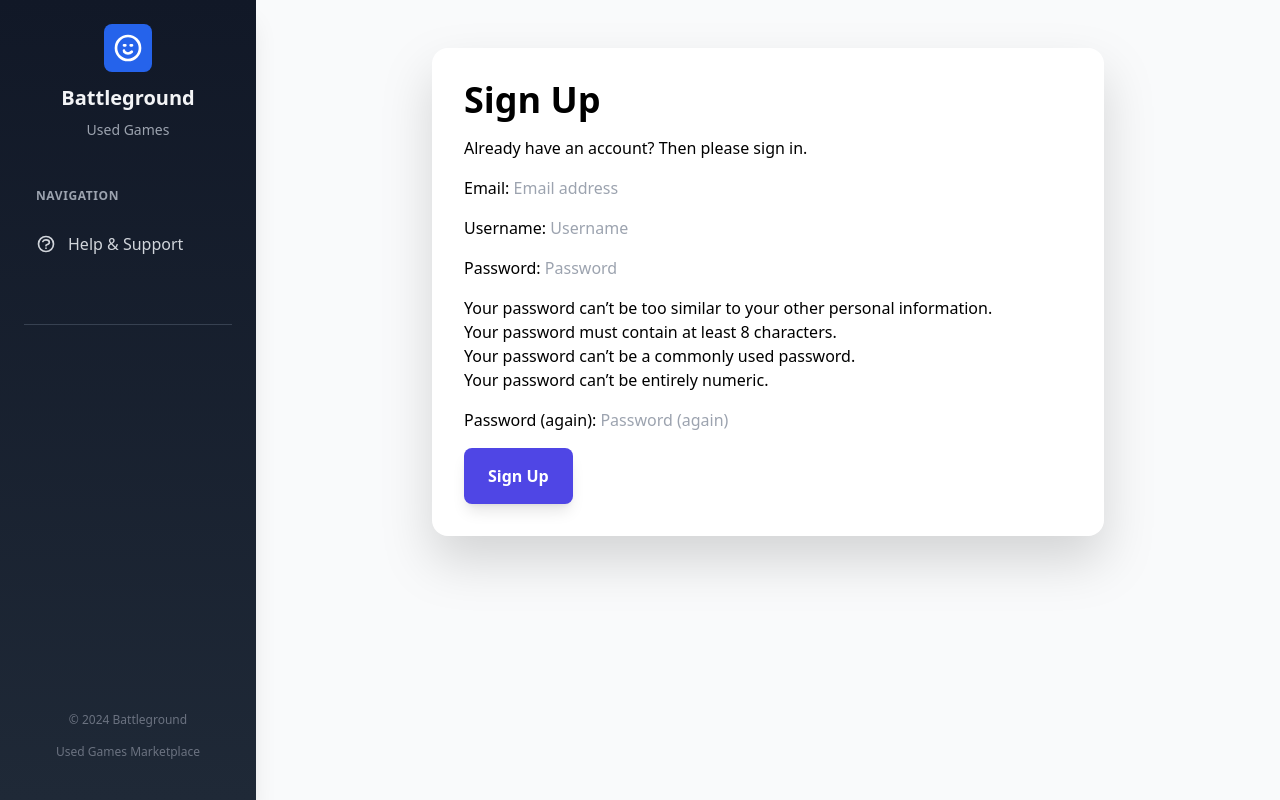
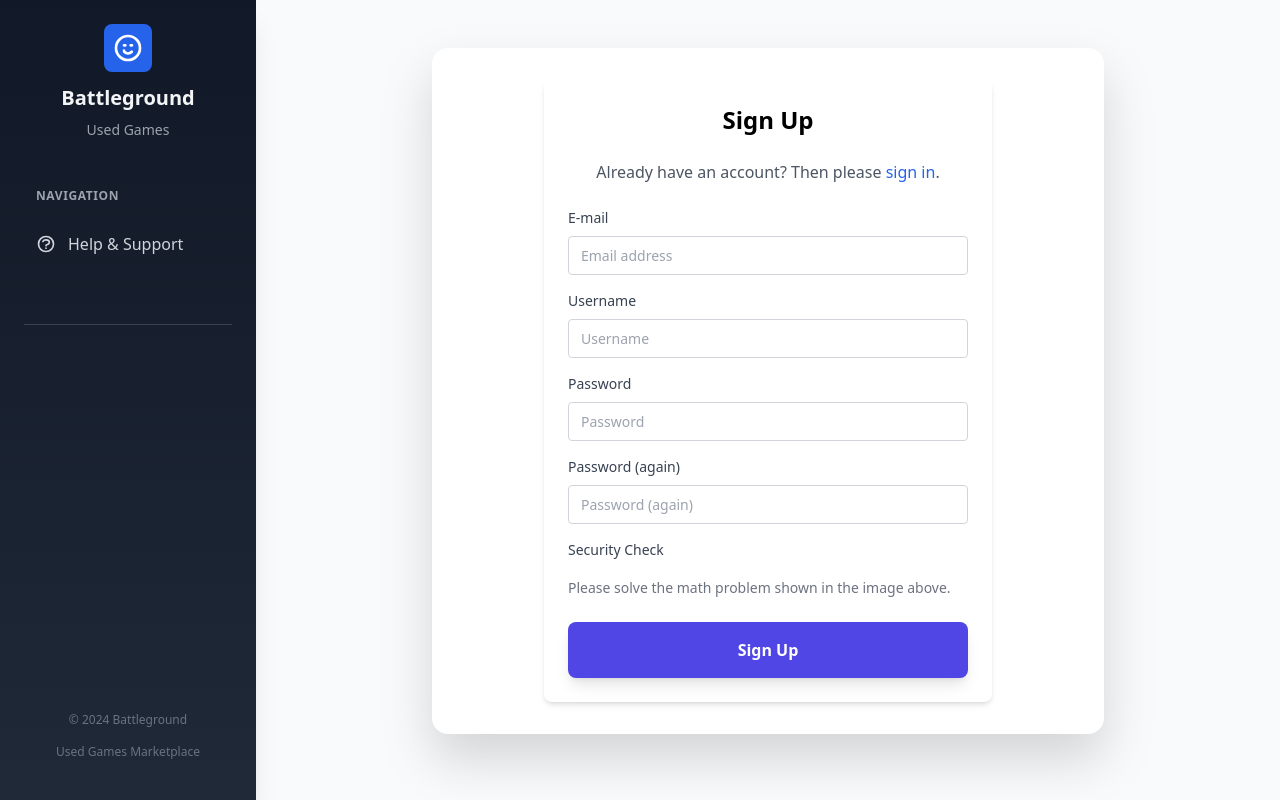
Before and after one commit to frenchdubliner/BattleGroundUsedGames, a Django app: page /accounts/signup/ in a window 1280 px wide. Shown: the part 80-880 px from the top of the page. Run offline with Django 5.2, Linux system fonts and the light colour scheme; some libraries are stand-ins or nearby versions.

Commit message:
updated requirements

```diff
--- a/a_core/urls.py
+++ b/a_core/urls.py
@@ -29,6 +29,7 @@ from django.conf.urls.static import static
 urlpatterns = [
     path('admin/', honeypot_admin, name='honeypot_admin'),  # Honeypot - fake admin
     path('theboss/', admin.site.urls),  # Real admin
+    path('captcha/', include('captcha.urls')),
     path('accounts/', include('allauth.urls')),
     path('', home_view, name='home'),
     path('profile/', include('a_users.urls')),
--- /dev/null
+++ b/a_users/allauth_forms.py
@@ -0,0 +1,10 @@
+from allauth.account.forms import SignupForm
+from captcha.fields import CaptchaField
+
+class CustomSignupForm(SignupForm):
+    captcha = CaptchaField()
+
+    def __init__(self, *args, **kwargs):
+        super().__init__(*args, **kwargs)
+        # Make captcha field required
+        self.fields['captcha'].required = True
--- a/a_users/templates/a_users/profile_edit.html
+++ b/a_users/templates/a_users/profile_edit.html
@@ -10,7 +10,7 @@
 <div class="text-center flex flex-col items-center">
     <img id="avatar" class="w-36 h-36 rounded-full object-cover my-4" src="{{ user.profile.avatar }}" />
     <div class="text-center max-w-md">
-        <h1 id="displayname">{{ user.profile.displayname|default:"" }}</h1>
+        <h1 id="displayname">{{ user.profile.display_name|default:"" }}</h1>
         <div class="text-gray-400 mb-2 -mt-3">@{{ user.username }}</div>
     </div>
 </div>
@@ -44,7 +44,7 @@
     });
 
     // This updates the name
-    const display_nameInput = document.getElementById('id_displayname');
+    const display_nameInput = document.getElementById('id_display_name');
     const display_nameOutput = document.getElementById('displayname');
 
     display_nameInput.addEventListener('input', (event) => {
--- a/a_users/views.py
+++ b/a_users/views.py
@@ -21,6 +21,10 @@ def profile_view(request, username=None):
     return render(request, 'a_users/profile.html', {'profile': profile})
 
 def profile_edit_view(request):
+    # Check if user is authenticated
+    if not request.user.is_authenticated:
+        return redirect('account_login')
+
     # Check if admin is editing another user's profile
     user_id = request.GET.get('user_id')
     is_admin_editing = False
--- /dev/null
+++ b/templates/account/signup.html
@@ -0,0 +1,157 @@
+{% extends "allauth/layouts/base.html" %}
+{% load i18n %}
+
+{% block head_title %}{% trans "Sign Up" %}{% endblock %}
+
+{% block content %}
+<div class="max-w-md mx-auto bg-white rounded-lg shadow-md p-6">
+    <h1 class="text-2xl font-bold text-center mb-6">{% trans "Sign Up" %}</h1>
+
+    <p class="text-center text-gray-600 mb-6">
+        {% blocktrans %}Already have an account? Then please <a href="{{ login_url }}" class="text-blue-600 hover:text-blue-800">sign in</a>.{% endblocktrans %}
+    </p>
+
+    <form class="signup" id="signup_form" method="post" action="{% url 'account_signup' %}">
+        {% csrf_token %}
+
+        {% if form.non_field_errors %}
+            <div class="bg-red-100 border border-red-400 text-red-700 px-4 py-3 rounded mb-4">
+                {{ form.non_field_errors }}
+            </div>
+        {% endif %}
+
+        <div class="mb-4">
+            <label for="{{ form.email.id_for_label }}" class="block text-sm font-medium text-gray-700 mb-2">
+                {% trans "E-mail" %}
+            </label>
+            {{ form.email }}
+            {% if form.email.errors %}
+                <div class="text-red-600 text-sm mt-1">{{ form.email.errors }}</div>
+            {% endif %}
+        </div>
+
+        <div class="mb-4">
+            <label for="{{ form.username.id_for_label }}" class="block text-sm font-medium text-gray-700 mb-2">
+                {% trans "Username" %}
+            </label>
+            {{ form.username }}
+            {% if form.username.errors %}
+                <div class="text-red-600 text-sm mt-1">{{ form.username.errors }}</div>
+            {% endif %}
+        </div>
+
+        <div class="mb-4">
+            <label for="{{ form.password1.id_for_label }}" class="block text-sm font-medium text-gray-700 mb-2">
+                {% trans "Password" %}
+            </label>
+            {{ form.password1 }}
+            {% if form.password1.errors %}
+                <div class="text-red-600 text-sm mt-1">{{ form.password1.errors }}</div>
+            {% endif %}
+        </div>
+
+        <div class="mb-4">
+            <label for="{{ form.password2.id_for_label }}" class="block text-sm font-medium text-gray-700 mb-2">
+                {% trans "Password (again)" %}
+            </label>
+            {{ form.password2 }}
+            {% if form.password2.errors %}
+                <div class="text-red-600 text-sm mt-1">{{ form.password2.errors }}</div>
+            {% endif %}
+        </div>
+
+        <!-- Captcha Field -->
+        <div class="mb-6">
+            <label for="{{ form.captcha.id_for_label }}" class="block text-sm font-medium text-gray-700 mb-2">
+                {% trans "Security Check" %}
+            </label>
+            <div class="captcha-container">
+                {{ form.captcha }}
+            </div>
+            {% if form.captcha.errors %}
+                <div class="text-red-600 text-sm mt-1">{{ form.captcha.errors }}</div>
+            {% endif %}
+            <p class="text-sm text-gray-500 mt-2">
+                {% trans "Please solve the math problem shown in the image above." %}
+            </p>
+        </div>
+
+        {% if redirect_field_value %}
+            <input type="hidden" name="{{ redirect_field_name }}" value="{{ redirect_field_value }}" />
+        {% endif %}
+
+        <button type="submit" class="w-full bg-blue-600 hover:bg-blue-700 text-white font-bold py-2 px-4 rounded focus:outline-none focus:shadow-outline">
+            {% trans "Sign Up" %}
+        </button>
+    </form>
+</div>
+
+<style>
+/* Captcha styling */
+.captcha-container {
+    display: flex;
+    align-items: center;
+    gap: 15px;
+    margin-bottom: 10px;
+    flex-wrap: wrap;
+}
+
+.captcha-container img {
+    border: 2px solid #e5e7eb;
+    border-radius: 8px;
+    box-shadow: 0 2px 4px rgba(0, 0, 0, 0.1);
+    background: #ffffff;
+    padding: 8px;
+}
+
+.captcha-container input[type="text"] {
+    width: 180px;
+    padding: 12px 16px;
+    border: 2px solid #d1d5db;
+    border-radius: 8px;
+    font-size: 16px;
+    font-weight: 500;
+    transition: border-color 0.2s ease;
+}
+
+.captcha-container input[type="text"]:focus {
+    outline: none;
+    border-color: #3b82f6;
+    box-shadow: 0 0 0 3px rgba(59, 130, 246, 0.1);
+}
+
+.captcha-container a {
+    color: #3b82f6;
+    text-decoration: none;
+    font-size: 14px;
+    font-weight: 500;
+    padding: 8px 12px;
+    border: 1px solid #3b82f6;
+    border-radius: 6px;
+    background: #f8fafc;
+    transition: all 0.2s ease;
+    white-space: nowrap;
+}
+
+.captcha-container a:hover {
+    background: #3b82f6;
+    color: white;
+    text-decoration: none;
+}
+
+/* Form field styling */
+input[type="email"], input[type="text"], input[type="password"] {
+    width: 100%;
+    padding: 8px 12px;
+    border: 1px solid #d1d5db;
+    border-radius: 4px;
+    font-size: 14px;
+}
+
+input[type="email"]:focus, input[type="text"]:focus, input[type="password"]:focus {
+    outline: none;
+    border-color: #3b82f6;
+    box-shadow: 0 0 0 3px rgba(59, 130, 246, 0.1);
+}
+</style>
+{% endblock %}
```
Also changed, not shown: a_core/settings.py (+16 -0 lines), games/views.py (+0 -29 lines).
